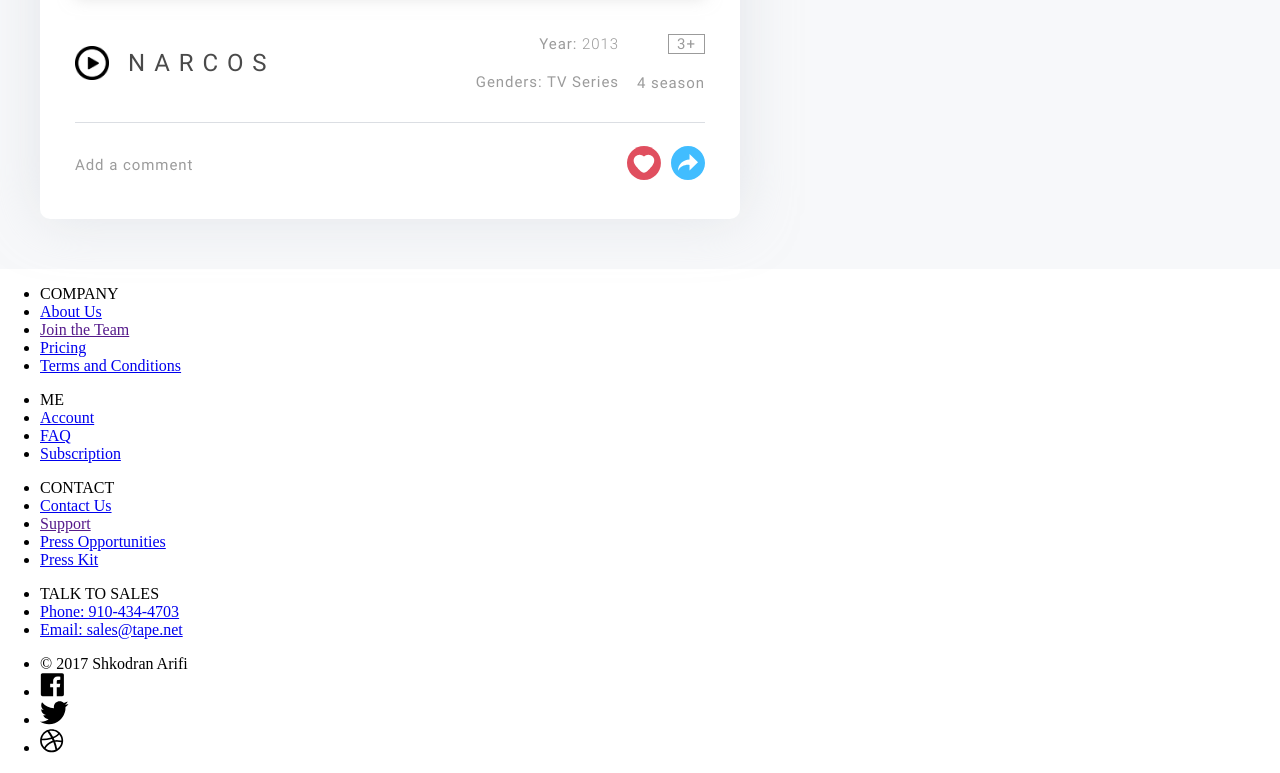
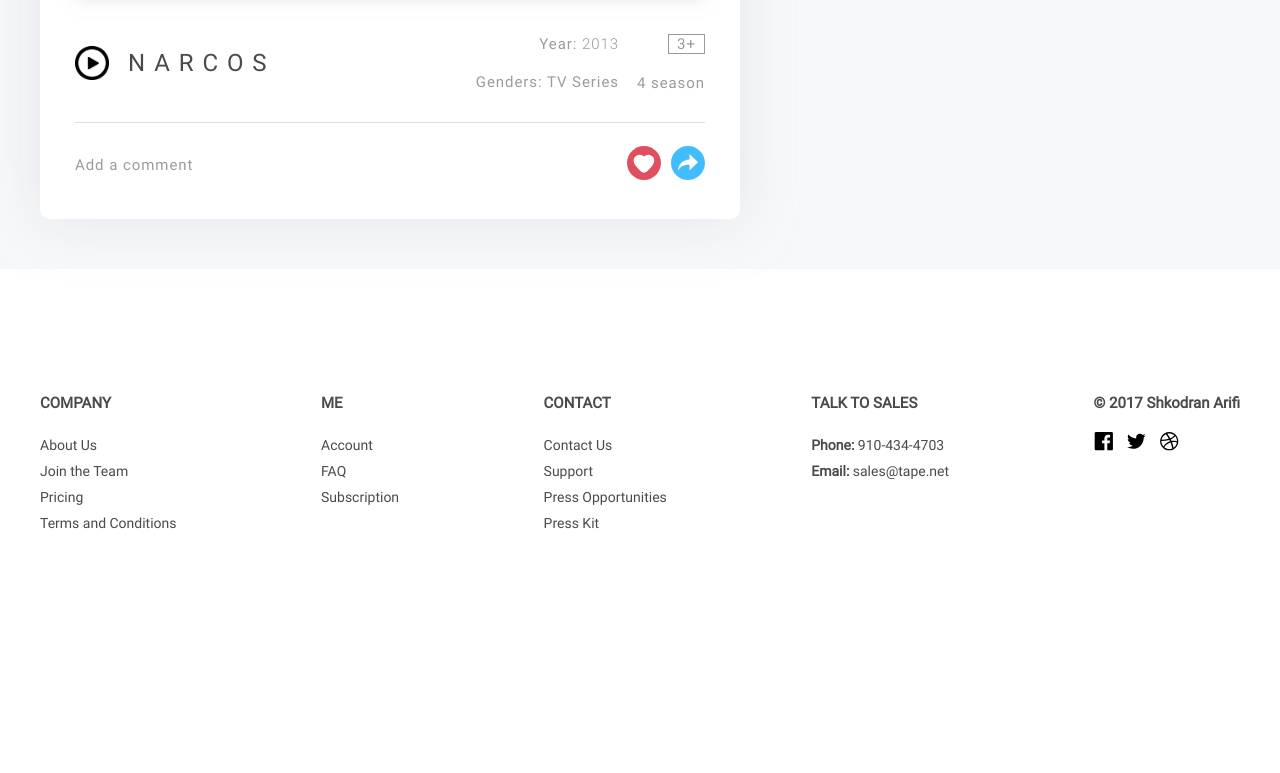
Before and after one commit to 27Stas27/frontend-tapenet, a Vue app: page / in a window 1280 px wide. Shown: the part 1405-2178 px from the top of the page. After the commit the page ends 2066 px from the top, so only its background shows below. Built offline with nearby package versions, Linux system fonts and the light colour scheme.

Commit message:
made footer

```diff
--- a/src/components/Base/BaseFooter/BaseFooter.vue
+++ b/src/components/Base/BaseFooter/BaseFooter.vue
@@ -1,120 +1,116 @@
 <template>
   <footer class="base-footer">
     <div>
-      <ul>
-        <li>
+      <ul class="base-footer__list">
+        <li class="base-footer__list__title">
           COMPANY
         </li>
         <li>
-          <a href="#">
+          <a class="base-footer__list__link" href="#">
             About Us
           </a>
         </li>
         <li>
-          <a href="">
+          <a class="base-footer__list__link" href="">
             Join the Team
           </a>
         </li>
         <li>
-          <a href="#">
+          <a class="base-footer__list__link" href="#">
             Pricing
           </a>
         </li>
         <li>
-          <a href="#">
+          <a class="base-footer__list__link" href="#">
             Terms and Conditions
           </a>
         </li>
       </ul>
     </div>
     <div>
-      <ul>
-        <li>
+      <ul class="base-footer__list">
+        <li class="base-footer__list__title">
           ME
         </li>
         <li>
-          <a href="#">
+          <a class="base-footer__list__link" href="#">
             Account
           </a>
         </li>
         <li>
-          <a href="#">
+          <a class="base-footer__list__link" href="#">
             FAQ
           </a>
         </li>
         <li>
-          <a href="#">
+          <a class="base-footer__list__link" href="#">
             Subscription
           </a>
         </li>
       </ul>
     </div>
     <div>
-      <ul>
-        <li>
+      <ul class="base-footer__list">
+        <li class="base-footer__list__title">
           CONTACT
         </li>
         <li>
-          <a href="#">
+          <a class="base-footer__list__link" href="#">
             Contact Us
           </a>
         </li>
         <li>
-          <a href="">
+          <a class="base-footer__list__link" href="">
             Support
           </a>
         </li>
         <li>
-          <a href="#">
+          <a class="base-footer__list__link" href="#">
             Press Opportunities
           </a>
         </li>
         <li>
-          <a href="#">
+          <a class="base-footer__list__link" href="#">
             Press Kit
           </a>
         </li>
       </ul>
     </div>
     <div>
-      <ul>
-        <li>
+      <ul class="base-footer__list">
+        <li class="base-footer__list__title">
           TALK TO SALES
         </li>
         <li>
-          <a href="tel:910-434-4703">
-            Phone: 910-434-4703
+          <a class="base-footer__list__link" href="tel:910-434-4703">
+            <span>Phone:</span> 910-434-4703
           </a>
         </li>
         <li>
-          <a href="mailto:sales@tape.net">
-            Email: sales@tape.net
+          <a class="base-footer__list__link" href="mailto:sales@tape.net">
+            <span>Email:</span> sales@tape.net
           </a>
         </li>
       </ul>
     </div>
     <div>
-      <ul>
-        <li>
+      <ul class="base-footer__list">
+        <li class="base-footer__list__title">
           © 2017 Shkodran Arifi
         </li>
         <li>
           <a href="#">
-            <img
+            <img class="base-footer__list__link__img"
               src="../../../assets/images/combined.svg"
               alt="facebook">
           </a>
-        </li>
-        <li>
           <a href="#">
-            <img
+            <img class="base-footer__list__link__img"
               src="../../../assets/images/shape.svg"
               alt="twitter">
           </a>
-        </li>
-        <li>
           <a href="#">
-            <img
+            <img class="base-footer__list__link__img"
               src="../../../assets/images/invalid.svg"
               alt="invalid">
           </a>
@@ -130,6 +126,46 @@
   }
 </script>
 
-<style scoped>
+<style lang="scss">
+  .base-footer {
+    width: 100%;
+    max-width: 1200px;
+    padding: 125px 0;
+    margin: 0 auto;
+    display: flex;
+    align-items: flex-start;
+    justify-content: space-between;
+    flex-wrap: wrap;
 
+    &__list {
+      padding: 0;
+      margin: 0;
+      list-style: none;
+
+      &__title {
+        font-family: "Roboto";
+        font-size: 15px;
+        font-weight: bold;
+        padding-bottom: 20px;
+        line-height: 1.2;
+        letter-spacing: normal;
+        color: var(--greyish-brown);
+      }
+      &__link{
+        text-decoration: none;
+        font-family: Roboto;
+        font-size: 14px;
+        line-height: 1.86;
+        color: var(--greyish-brown);
+        &__img{
+          width: 19px;
+          height: 19px;
+          margin-right: 14px;
+        }
+        span{
+          font-weight: bold;
+        }
+      }
+    }
+  }
 </style>
--- a/src/components/Base/BaseHeader/BaseHeader.vue
+++ b/src/components/Base/BaseHeader/BaseHeader.vue
@@ -1,11 +1,10 @@
 <template>
-  <div class="base-header-fon">
   <div class="base-header">
     <div class="base-header__logo">
       <p>tape</p>
     </div>
     <div class="base-header__search">
-        <input class="base-header__search__input" type="text"  placeholder="Search for titles, people, genres ">
+      <input class="base-header__search__input" type="text" placeholder="Search for titles, people, genres ">
     </div>
     <div class="base-header__nav">
       <ul>
@@ -32,11 +31,11 @@
       </ul>
     </div>
   </div>
-  </div>
 </template>
 
 <script>
   import BaseAvatar from '../Avatar/BaseAvatar'
+
   export default {
     name: 'BaseHeader',
     components: { BaseAvatar }
@@ -44,9 +43,6 @@
 </script>
 
 <style lang="scss">
-  .base-header-fon{
-    background: #fff;
-  }
   .base-header {
     max-width: 1200px;
     width: 100%;
@@ -56,9 +52,11 @@
     flex-wrap: wrap;
     align-items: center;
     justify-content: space-between;
-    &__nav{
+
+    &__nav {
       flex-grow: 1;
-      ul{
+
+      ul {
         margin: 0;
         padding: 0;
         display: flex;
@@ -66,26 +64,31 @@
         align-items: center;
         list-style: none;
       }
-      .base-avatar{
+
+      .base-avatar {
         width: 40px;
         height: 40px;
       }
-      &__link{
+
+      &__link {
         font-family: Roboto;
         font-size: 18px;
         letter-spacing: 1px;
         text-align: center;
         color: var(--black);
         text-decoration: none;
-        .fa-bell{
+
+        .fa-bell {
           color: var(--greyish-brown);
         }
       }
     }
-    &__search{
+
+    &__search {
       flex-grow: 2;
       padding-left: 155px;
-      &__input{
+
+      &__input {
         font-family: "Roboto";
         font-size: 18px;
         color: #000;
@@ -97,8 +100,9 @@
         background-size: 17px;
       }
     }
-    &__logo{
-      p{
+
+    &__logo {
+      p {
         font-size: 27px;
         margin: 0;
         font-weight: bold;
```
Lines whose indentation alone changed are shown as unchanged.
